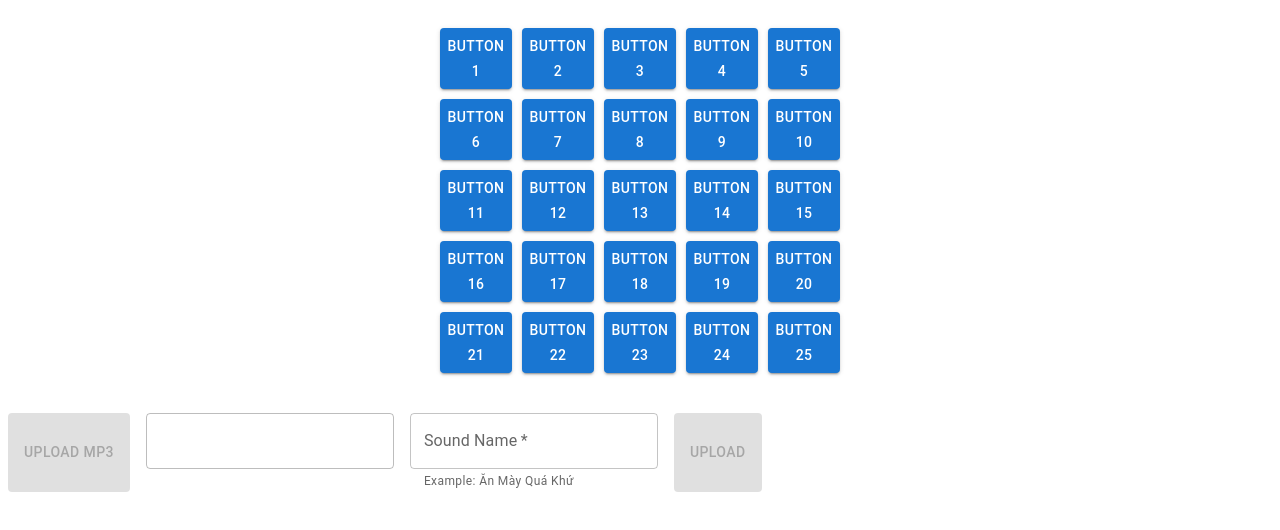
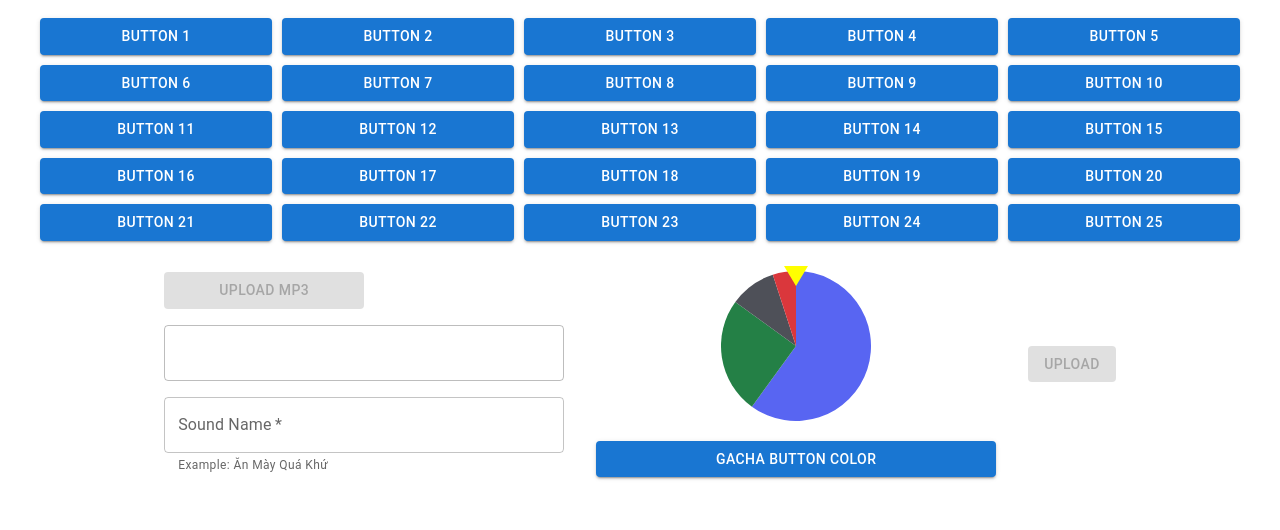
Before and after one commit to prokenheart/monkey-sound, a React (Vite) app: page / in a window 1280 px wide. Shown: the top 530 px of the page. Built offline with nearby package versions, Linux system fonts and the light colour scheme; no server answers.

Commit message:
feat: add gacha button color

```diff
--- a/src/App.tsx
+++ b/src/App.tsx
@@ -1,8 +1,21 @@
 import { useState } from "react";
 import { Button, TextField, Stack, CircularProgress } from "@mui/material";
 import axios from "axios";
+import WeightedWheel from "./WeightedWheel";
 
-const API_URL = import.meta.env.VITE_API_URL;
+// const API_URL = import.meta.env.VITE_API_URL;
+const API_URL = "http://127.0.0.1:5132/upload";
+const data = [
+  { option: "primary", weight: 60 },
+  { option: "success", weight: 25 },
+  { option: "secondary", weight: 10 },
+  { option: "danger", weight: 5 },
+];
+
+type dataType = {
+  option: string;
+  weight: number;
+};
 
 const allowedExtensions = [".mp3"];
 
@@ -34,6 +47,7 @@ const FilePicker = ({ isDisabled, onSelect }: FilePickerProps) => {
       disabled={isDisabled}
       variant="contained"
       color="secondary"
+      sx={{ width: "50%" }}
     >
       Upload MP3
       <input hidden={true} type="file" accept=".mp3" onChange={handleChange} />
@@ -48,6 +62,51 @@ function App() {
   const [soundName, setSoundName] = useState<string>("");
   const [isUploading, setIsUploading] = useState<boolean>(false);
 
+  const [mustSpin, setMustSpin] = useState(false);
+  const [prizeIndex, setPrizeIndex] = useState(0);
+  const [isSpinning, setIsSpinning] = useState<boolean>(false);
+  const [prizeStyle, setPrizeStyle] = useState<string | null>(null);
+
+  const mapingPrizeToStyle = (option: number) => {
+    switch (option){
+      case 0: return "primary";
+      case 1: return "success";
+      case 2: return "secondary";
+      case 3: return "danger";
+      default: return "primary";
+    }
+  }
+
+  const mappingPrizeToButton = (option: number) => {
+    switch (option){
+      case 0: return "#5865F2";
+      case 1: return "#248046";
+      case 2: return "#4E5058";
+      case 3: return "#DA373C";
+      default: return "#5865F2";
+    }
+  }
+
+  const getWeightedIndex = (data: dataType[]) => {
+    const total = data.reduce((sum, item) => sum + item.weight, 0);
+    const rand = Math.random() * total;
+    console.log("Random number:", rand, "Total weight:", total);
+    let cumulative = 0;
+    for (let i = 0; i < data.length; i++) {
+      cumulative += data[i].weight;
+      if (rand < cumulative) return i;
+    }
+    return 0;
+  };
+
+  const handleSpin = () => {
+    const index = getWeightedIndex(data); // 👈 quyết định kết quả
+    setPrizeIndex(index);
+    console.log("Spinning... Prize index:", index);
+    setMustSpin(true);
+    setIsSpinning(true);
+  };
+
   const handlePickFile = (file: File) => {
     console.log("Selected file:", file);
     setSelectedFile(file);
@@ -57,6 +116,8 @@ function App() {
     setSelectedButton(null);
     setSelectedFile(undefined);
     setSoundName("");
+    setPrizeIndex(0);
+    setPrizeStyle(null);
   };
 
   const handleUpload = async () => {
@@ -64,9 +125,13 @@ function App() {
     try {
       const formData = new FormData();
       formData.append("file", selectedFile!);
-      const name = (soundName != "" && soundName) ? soundName : "Tôi bị ngu vì không đặt tên cho âm thanh này";
+      const name =
+        soundName != "" && soundName
+          ? soundName
+          : "Tôi bị ngu vì không đặt tên cho âm thanh này";
       formData.append("label", name);
       formData.append("place", selectedButton!.toString());
+      formData.append("style", prizeStyle!);
 
       await axios.post(API_URL, formData, {
         headers: {
@@ -93,8 +158,8 @@ function App() {
           display: "grid",
           gridTemplateColumns: "repeat(5, 1fr)",
           gap: "10px",
-          padding: "20px",
-          maxWidth: "400px",
+          padding: "10px",
+          maxWidth: "1200px",
           margin: "auto",
         }}
       >
@@ -105,16 +170,21 @@ function App() {
             onClick={() => setSelectedButton(num)}
             style={{
               backgroundColor: selectedButton === num ? "red" : "",
+              whiteSpace: "nowrap",
+              overflow: "hidden",
+              textOverflow: "ellipsis",
             }}
           >
             Button {num}
           </Button>
         ))}
       </div>
+      <Stack direction={"row"} spacing={4} justifyContent={"center"} alignItems={"center"}>
         <Stack
-        direction={"row"}
+          direction={"column"}
           spacing={2}
           style={{ textAlign: "left", marginTop: "20px" }}
+          width={"400px"}
         >
           <FilePicker
             isDisabled={selectedButton === null}
@@ -135,10 +205,40 @@ function App() {
             onChange={(e) => setSoundName(e.target.value)}
             value={soundName}
           />
+        </Stack>
+        <Stack
+          direction={"column"}
+          spacing={2}
+          style={{ textAlign: "left", marginTop: "20px" }}
+          width={"400px"}
+        >
+          <WeightedWheel
+            data={data}
+            mustStartSpinning={mustSpin}
+            prizeNumber={prizeIndex}
+            onStopSpinning={() => {
+              setMustSpin(false);
+              setIsSpinning(false);
+              setPrizeStyle(mapingPrizeToStyle(prizeIndex));
+            }}
+          />
+          <Button
+            variant={isSpinning ? "outlined" : "contained"}
+            color="primary"
+            onClick={handleSpin}
+            disabled={isSpinning}
+          >
+            {isSpinning ? (
+              <CircularProgress size={20} color="success" />
+            ) : (
+              "Gacha Button Color"
+            )}
+          </Button>
+        </Stack>
         <Button
           variant={isUploading ? "outlined" : "contained"}
-          color="primary"
-          disabled={!selectedFile?.name}
+          sx = {{backgroundColor: prizeStyle ? mappingPrizeToButton(prizeIndex) : "primary"}}
+          disabled={!selectedFile?.name || isSpinning || !prizeStyle}
           onClick={handleUpload}
         >
           {isUploading ? (
--- /dev/null
+++ b/src/WeightedWheel.tsx
@@ -0,0 +1,149 @@
+import { useEffect, useMemo, useState } from "react";
+
+type WheelItem = {
+  option: string;
+  weight: number;
+};
+
+type Props = {
+  data: WheelItem[];
+  mustStartSpinning: boolean;
+  prizeNumber: number;
+  onStopSpinning?: () => void;
+};
+
+const size = 150;
+const center = size / 2;
+const radius = size / 2;
+
+const polarToCartesian = (cx: number, cy: number, r: number, angle: number) => {
+  const rad = (angle - 90) * (Math.PI / 180);
+  return {
+    x: cx + r * Math.cos(rad),
+    y: cy + r * Math.sin(rad),
+  };
+};
+
+const describeArc = (
+  x: number,
+  y: number,
+  r: number,
+  startAngle: number,
+  endAngle: number
+) => {
+  const start = polarToCartesian(x, y, r, endAngle);
+  const end = polarToCartesian(x, y, r, startAngle);
+  const largeArcFlag = endAngle - startAngle <= 180 ? "0" : "1";
+
+  return `
+    M ${x} ${y}
+    L ${start.x} ${start.y}
+    A ${r} ${r} 0 ${largeArcFlag} 0 ${end.x} ${end.y}
+    Z
+  `;
+};
+
+export default function WeightedWheel({
+  data,
+  mustStartSpinning,
+  prizeNumber,
+  onStopSpinning,
+}: Props) {
+  const [rotation, setRotation] = useState(0);
+  const [spinning, setSpinning] = useState(false);
+
+  const segments = useMemo(() => {
+    const total = data.reduce((sum, item) => sum + item.weight, 0);
+    let startAngle = 0;
+
+    return data.map((item) => {
+      const angle = (item.weight / total) * 360;
+      const seg = {
+        ...item,
+        startAngle,
+        endAngle: startAngle + angle,
+        midAngle: startAngle + angle / 2,
+      };
+      startAngle += angle;
+      return seg;
+    });
+  }, [data]);
+
+  useEffect(() => {
+    if (mustStartSpinning && !spinning) {
+      const target = segments[prizeNumber];
+
+      const randomAngle =
+        target.startAngle +
+        Math.random() * (target.endAngle - target.startAngle);
+
+      const padding = 2; // độ
+      const safeAngle = Math.min(
+        target.endAngle - padding,
+        Math.max(target.startAngle + padding, randomAngle)
+      );
+
+      const stopAngle = 360 - safeAngle;
+      const extraSpin = 360 * 5;
+
+      setSpinning(true);
+      setRotation((prev) => {
+        const current = prev % 360; // normalize
+        const delta = 360 - current + stopAngle;
+
+        return prev + extraSpin + delta;
+      });
+
+      setTimeout(() => {
+        setSpinning(false);
+        onStopSpinning && onStopSpinning();
+      }, 4000);
+    }
+  }, [mustStartSpinning, segments, prizeNumber, spinning, onStopSpinning]);
+
+  return (
+    <div style={{ position: "relative", width: size, margin: "0 auto" }}>
+      {/* 🎯 Pointer */}
+      <div
+        style={{
+          position: "absolute",
+          top: -5,
+          left: "50%",
+          transform: "translateX(-50%)",
+          width: 0,
+          height: 0,
+          borderLeft: "12px solid transparent",
+          borderRight: "12px solid transparent",
+          borderTop: "20px solid yellow", // màu kim
+          zIndex: 10,
+        }}
+      />
+
+      {/* 🎡 Wheel */}
+      <svg
+        width={size}
+        height={size}
+        style={{
+          transform: `rotate(${rotation}deg)`,
+          transition: spinning
+            ? "transform 4s cubic-bezier(0.33,1,0.68,1)"
+            : "none",
+        }}
+      >
+        {segments.map((seg, i) => (
+          <path
+            key={i}
+            d={describeArc(
+              center,
+              center,
+              radius,
+              seg.startAngle,
+              seg.endAngle
+            )}
+            fill={["#5865F2", "#248046", "#4E5058", "#DA373C"][i % 4]}
+          />
+        ))}
+      </svg>
+    </div>
+  );
+}
```
Lines whose indentation alone changed are shown as unchanged.
